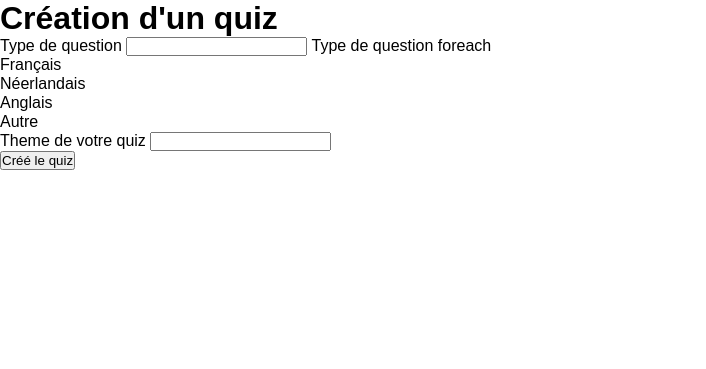
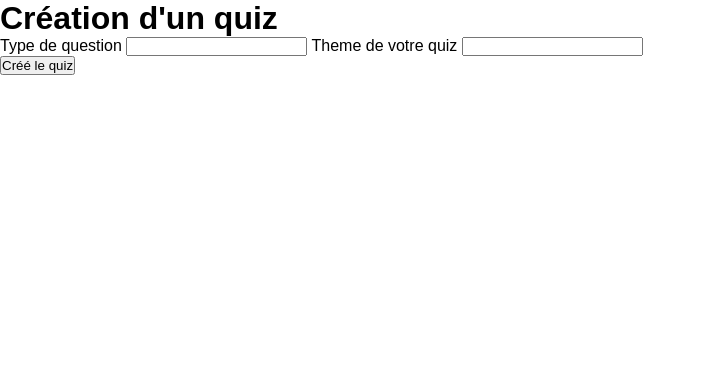
Before and after one commit to alexisnisol/PHP-TP-Note, a PHP site: template src/templates/admin/createQuestion.php in a window 1280 px wide. Shown: the part 113-482 px from the top of the page, without its empty margins (0-706 px from the left). Run offline with PHP 8.4, Linux system fonts and the light colour scheme; the template is opened without the code that fills it, so the values that code supplies are empty.

Commit message:
ça avence

```diff
--- a/src/templates/admin/createQuestion.php
+++ b/src/templates/admin/createQuestion.php
@@ -1,6 +1,7 @@
 <?php
 
 use Classes\Controllers\Admin\CreationQuestion;
+use Classes\Tools\type\TypeEnum;
 
 // Si la méthode est POST, traiter les données
 if ($_SERVER['REQUEST_METHOD'] === 'POST') {
@@ -18,18 +19,13 @@ if ($_SERVER['REQUEST_METHOD'] === 'POST') {
             <h1>Création d'un quiz</h1>
             <section class="form-section">
             <form method="POST" action="#">
-                <label for="nomQ">Type de question</label>
-                <input type="select" id="nomQ" name="nomQ">
-                <nom>Type de question</nom>
-                foreach
-                <option valeur="fr">Français</option>
-                <option valeur="nl">Néerlandais</option>
-                <option valeur="en">Anglais</option>
-                <option valeur="other">Autre</option>
-
-
+                <label for="type">Type de question</label>
+                <input type="select" id="type" name="type">
+                <?php foreach (TypeEnum::getTypes() as $type) {
+                  echo  "<option value=" . $type . ">" . $type . "</option>";} ?>
                 <label for="theme">Theme de votre quiz</label>
                 <input type="text" id="theme" name="theme">
+
 
                 <div id="boutons">
                     <button type="submit" class="bouton-bas" >Créé le quiz</button>
```
